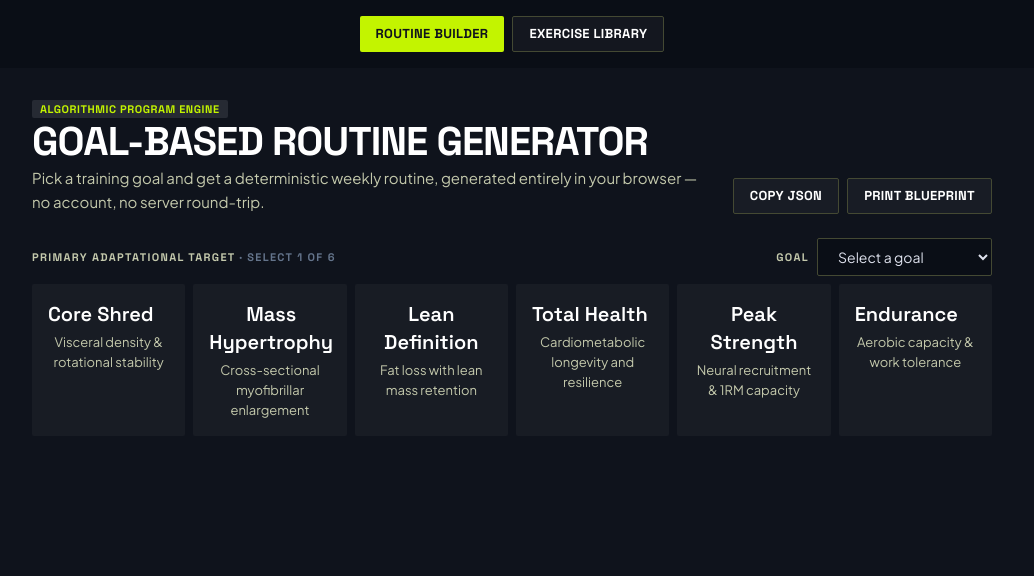
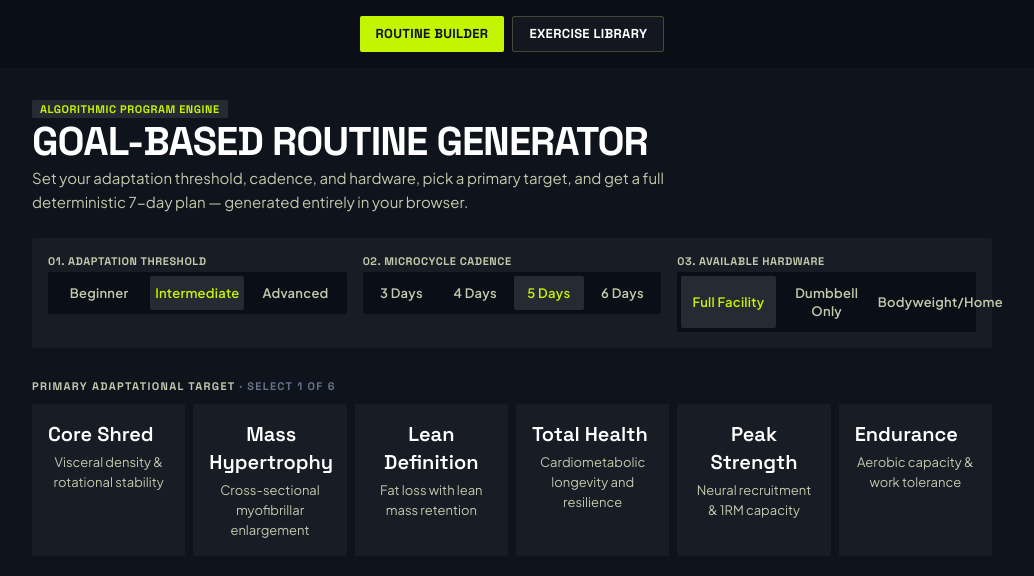
Before and after one commit to ShresthaPrajwal/Gym_app, a React (Vite) app: page / in a window 1280 px wide. Shown: the top 576 px of the page, without its empty margins (128-1162 px from the left). Built offline with nearby package versions, Linux system fonts and the light colour scheme; the HTML template or start-up script is replaced by a standard one.

Commit message:
feat(T-gym-app-yby142): B-2 GREEN
Lane-Phase: green B-2

```diff
--- a/src/components/index.ts
+++ b/src/components/index.ts
@@ -4,3 +4,4 @@ export { Input } from './Input'
 export { Select } from './Select'
 export { Badge } from './Badge'
 export { PageLayout } from './PageLayout'
+export { VideoThumbnail } from './VideoThumbnail'
--- a/src/pages/RoutineBuilder.tsx
+++ b/src/pages/RoutineBuilder.tsx
@@ -1,12 +1,15 @@
 import { useState } from 'react'
-import { Badge, Button, Card, PageLayout, Select } from '../components'
-import { GOALS, generateWeeklyPlan, type Goal, type WeekDay } from '../domain/routineGenerator'
-
-// TODO(B-3): temporary fixed threshold/cadence/hardware until the pill controls +
-// rest-day/video UI land — see task T-gym-app-yby142.
-function isTrainingDay(d: WeekDay): d is Extract<WeekDay, { isRest: false }> {
-  return !d.isRest
-}
+import { Badge, Button, Card, PageLayout, VideoThumbnail } from '../components'
+import {
+  CADENCES,
+  EXPERIENCE_LEVELS,
+  GOALS,
+  generateWeeklyPlan,
+  type Cadence,
+  type ExperienceLevel,
+  type Goal,
+  type Hardware,
+} from '../domain/routineGenerator'
 
 const GOAL_META: Record<Goal, { label: string; description: string }> = {
   abs: { label: 'Core Shred', description: 'Visceral density & rotational stability' },
@@ -17,20 +20,30 @@ const GOAL_META: Record<Goal, { label: string; description: string }> = {
   endurance: { label: 'Endurance', description: 'Aerobic capacity & work tolerance' },
 }
 
+const EXPERIENCE_LABELS: Record<ExperienceLevel, string> = {
+  beginner: 'Beginner',
+  intermediate: 'Intermediate',
+  advanced: 'Advanced',
+}
+
+const HARDWARE_OPTIONS: { value: Hardware; label: string }[] = [
+  { value: 'full', label: 'Full Facility' },
+  { value: 'dumbbell', label: 'Dumbbell Only' },
+  { value: 'bodyweight', label: 'Bodyweight/Home' },
+]
+
 export function RoutineBuilder() {
+  const [experience, setExperience] = useState<ExperienceLevel>('intermediate')
+  const [cadence, setCadence] = useState<Cadence>(5)
+  const [hardware, setHardware] = useState<Hardware>('full')
   const [goal, setGoal] = useState<Goal | ''>('')
   const [dayIndex, setDayIndex] = useState(0)
-  const routine = goal ? generateWeeklyPlan(goal, 'intermediate', 5, 'full').filter(isTrainingDay) : null
-  const day = routine?.[Math.min(dayIndex, routine.length - 1)]
 
-  function selectGoal(g: Goal) {
-    setGoal(g)
-    setDayIndex(0)
-  }
+  const plan = goal ? generateWeeklyPlan(goal, experience, cadence, hardware) : null
+  const day = plan?.[dayIndex]
 
   return (
     <PageLayout>
-      <div className="flex flex-col justify-between gap-md lg:flex-row lg:items-end">
       <div className="flex flex-col gap-xs">
         <span className="w-fit rounded bg-surface-container-high px-sm py-0.5 font-display text-label-caps uppercase tracking-wider text-primary-container">
           Algorithmic Program Engine
@@ -39,48 +52,37 @@ export function RoutineBuilder() {
           Goal-Based Routine Generator
         </h1>
         <p className="max-w-2xl text-body-md text-on-surface-variant">
-            Pick a training goal and get a deterministic weekly routine, generated entirely in your browser — no
-            account, no server round-trip.
+          Set your adaptation threshold, cadence, and hardware, pick a primary target, and get a full deterministic
+          7-day plan — generated entirely in your browser.
         </p>
       </div>
-        <div className="flex shrink-0 items-center gap-sm">
-          <Button
-            variant="secondary"
-            disabled={!routine}
-            onClick={() => routine && navigator.clipboard?.writeText(JSON.stringify(routine, null, 2)).catch(() => {})}
-          >
-            Copy JSON
-          </Button>
-          <Button variant="secondary" disabled={!routine} onClick={() => window.print()}>
-            Print Blueprint
-          </Button>
-        </div>
+
+      <div className="grid grid-cols-1 gap-md rounded bg-surface-container-low p-md lg:grid-cols-3">
+        <PillGroup
+          label="01. Adaptation Threshold"
+          options={EXPERIENCE_LEVELS.map((level) => ({ value: level, label: EXPERIENCE_LABELS[level] }))}
+          value={experience}
+          onChange={setExperience}
+        />
+        <PillGroup
+          label="02. Microcycle Cadence"
+          options={CADENCES.map((c) => ({ value: c, label: `${c} Days` }))}
+          value={cadence}
+          onChange={setCadence}
+        />
+        <PillGroup
+          label="03. Available Hardware"
+          options={HARDWARE_OPTIONS.map((h) => ({ value: h.value, label: h.label }))}
+          value={hardware}
+          onChange={setHardware}
+        />
       </div>
 
       <div>
-        <div className="mb-sm flex items-center justify-between">
         <span className="font-display text-label-caps uppercase text-on-surface-variant">
           Primary Adaptational Target <span className="text-slate-500">· Select 1 of {GOALS.length}</span>
         </span>
-          <label className="flex shrink-0 items-center gap-sm">
-            <span className="font-display text-label-caps uppercase text-on-surface-variant">Goal</span>
-            <Select
-              aria-label="Goal"
-              value={goal}
-              onChange={(e) => selectGoal(e.target.value as Goal)}
-            >
-              <option value="" disabled>
-                Select a goal
-              </option>
-              {GOALS.map((g) => (
-                <option key={g} value={g}>
-                  {GOAL_META[g].label}
-                </option>
-              ))}
-            </Select>
-          </label>
-        </div>
-        <div className="grid grid-cols-2 gap-sm sm:grid-cols-3 lg:grid-cols-6">
+        <div className="mt-sm grid grid-cols-2 gap-sm sm:grid-cols-3 lg:grid-cols-6">
           {GOALS.map((g) => {
             const active = g === goal
             const meta = GOAL_META[g]
@@ -88,7 +90,10 @@ export function RoutineBuilder() {
               <Button
                 key={g}
                 variant="card"
-                onClick={() => selectGoal(g)}
+                onClick={() => {
+                  setGoal(g)
+                  setDayIndex(0)
+                }}
                 className={`flex flex-col items-start gap-xs ${
                   active ? 'bg-surface-container shadow-[0_0_24px_rgba(195,244,0,0.15)]' : 'bg-surface-container-low hover:bg-surface-container'
                 }`}
@@ -102,13 +107,11 @@ export function RoutineBuilder() {
         </div>
       </div>
 
-      {routine && day && (
+      {plan && day && (
         <div className="grid grid-cols-1 items-start gap-md lg:grid-cols-[280px_1fr]">
           <div className="flex flex-col gap-xs">
-            <span className="font-display text-label-caps uppercase text-on-surface-variant">
-              {routine.length}-Day Rotation
-            </span>
-            {routine.map((d, i) => {
+            <span className="font-display text-label-caps uppercase text-on-surface-variant">7-Day Plan</span>
+            {plan.map((d, i) => {
               const selected = i === dayIndex
               return (
                 <Button
@@ -116,24 +119,43 @@ export function RoutineBuilder() {
                   variant="card"
                   onClick={() => setDayIndex(i)}
                   className={`flex items-center justify-between gap-sm ${
-                    selected ? 'bg-surface-container-high shadow-[inset_0_-2px_0_0_#c3f400]' : 'bg-surface-container-low hover:bg-surface-container'
+                    d.isRest
+                      ? 'bg-surface-container-lowest opacity-80 hover:bg-surface-container-low'
+                      : selected
+                        ? 'bg-surface-container-high shadow-[inset_0_-2px_0_0_#c3f400]'
+                        : 'bg-surface-container-low hover:bg-surface-container'
                   }`}
                 >
                   <div className="flex flex-col">
                     <span className="font-display text-label-md font-bold text-white">{d.day}</span>
+                    {!d.isRest && (
                       <span className="font-body text-body-sm text-on-surface-variant">
                         {d.exercises.length} exercises · {[...new Set(d.exercises.map((e) => e.targetMuscle))].join(' / ')}
                       </span>
+                    )}
                   </div>
+                  {d.isRest ? (
+                    <Badge>rest</Badge>
+                  ) : (
                     <span className="rounded bg-surface-container-lowest px-sm py-0.5 font-display text-label-caps uppercase text-on-surface-variant">
                       {d.exercises.reduce((s, e) => s + e.sets, 0)} sets
                     </span>
+                  )}
                 </Button>
               )
             })}
           </div>
 
           <div className="flex flex-col gap-sm">
+            {day.isRest ? (
+              <Card>
+                <h2 className="font-display text-headline-lg text-white">{day.day}</h2>
+                <p className="mt-sm text-body-md text-on-surface-variant">
+                  Recovery day — no training scheduled. Rest, hydrate, and let adaptation happen.
+                </p>
+              </Card>
+            ) : (
+              <>
                 <Card>
                   <h2 className="font-display text-headline-lg text-white">{day.day}</h2>
                   <div className="mt-sm grid grid-cols-3 gap-sm">
@@ -144,12 +166,11 @@ export function RoutineBuilder() {
                 </Card>
 
                 {day.exercises.map((exercise, i) => (
-              <Card key={exercise.name} className="flex items-center justify-between gap-sm">
-                <div className="flex items-center gap-sm">
-                  <span className="flex h-7 w-7 items-center justify-center rounded bg-surface-container-highest font-display text-label-caps text-primary-container">
+                  <Card key={exercise.name} className="flex items-center gap-sm">
+                    <span className="flex h-7 w-7 shrink-0 items-center justify-center rounded bg-surface-container-highest font-display text-label-caps text-primary-container">
                       {String(i + 1).padStart(2, '0')}
                     </span>
-                  <div>
+                    <div className="flex-1">
                       <div className="flex items-center gap-sm">
                         <span className="font-display text-base font-bold text-white">{exercise.name}</span>
                         <Badge>{exercise.targetMuscle}</Badge>
@@ -157,14 +178,51 @@ export function RoutineBuilder() {
                       <span className="text-sm text-on-surface-variant">
                         {exercise.sets} × {exercise.reps} · rest {exercise.rest}
                       </span>
+                      <p className="mt-1 text-body-sm text-on-surface-variant">{exercise.instructions}</p>
                     </div>
-                </div>
+                    <VideoThumbnail name={exercise.name} videoUrl={exercise.videoUrl} />
                   </Card>
                 ))}
+              </>
+            )}
           </div>
         </div>
       )}
     </PageLayout>
+  )
+}
+
+function PillGroup<T extends string | number>({
+  label,
+  options,
+  value,
+  onChange,
+}: {
+  label: string
+  options: { value: T; label: string }[]
+  value: T
+  onChange: (v: T) => void
+}) {
+  return (
+    <div className="flex flex-col gap-xs">
+      <span className="font-display text-label-caps uppercase tracking-wider text-on-surface-variant">{label}</span>
+      <div className="grid gap-1 rounded bg-surface-container-lowest p-1" style={{ gridTemplateColumns: `repeat(${options.length}, minmax(0, 1fr))` }}>
+        {options.map((opt) => (
+          <Button
+            key={String(opt.value)}
+            variant="pill"
+            onClick={() => onChange(opt.value)}
+            className={
+              value === opt.value
+                ? 'bg-surface-container-high text-primary-container shadow-sm'
+                : 'text-on-surface-variant hover:text-on-surface'
+            }
+          >
+            {opt.label}
+          </Button>
+        ))}
+      </div>
+    </div>
   )
 }
 
```
Also changed, not shown: src/components/VideoThumbnail.tsx (added, +50 -0 lines). Lines whose indentation alone changed are shown as unchanged.
